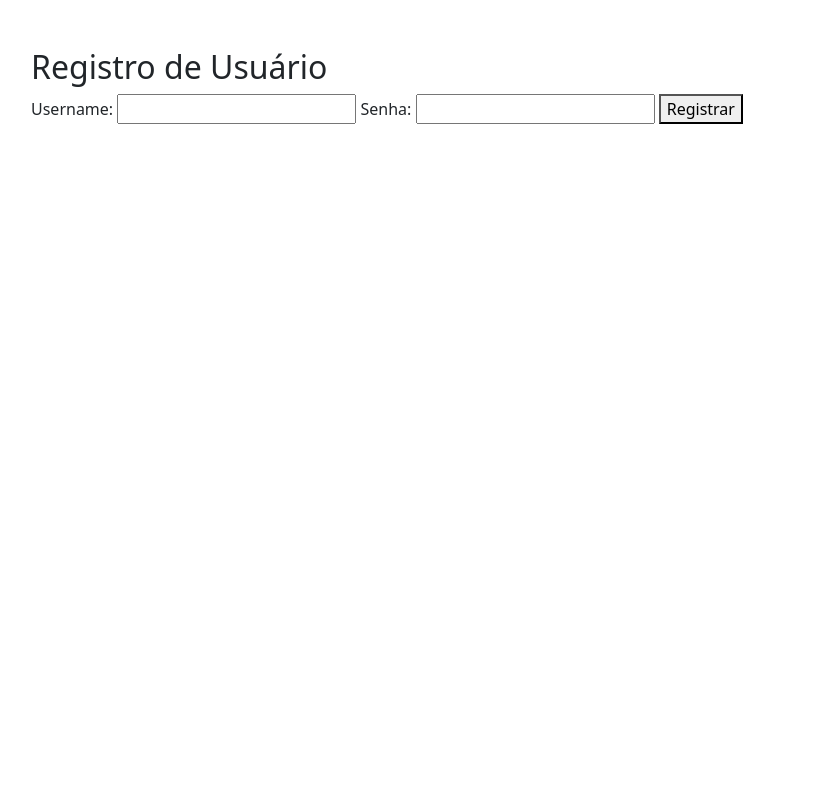
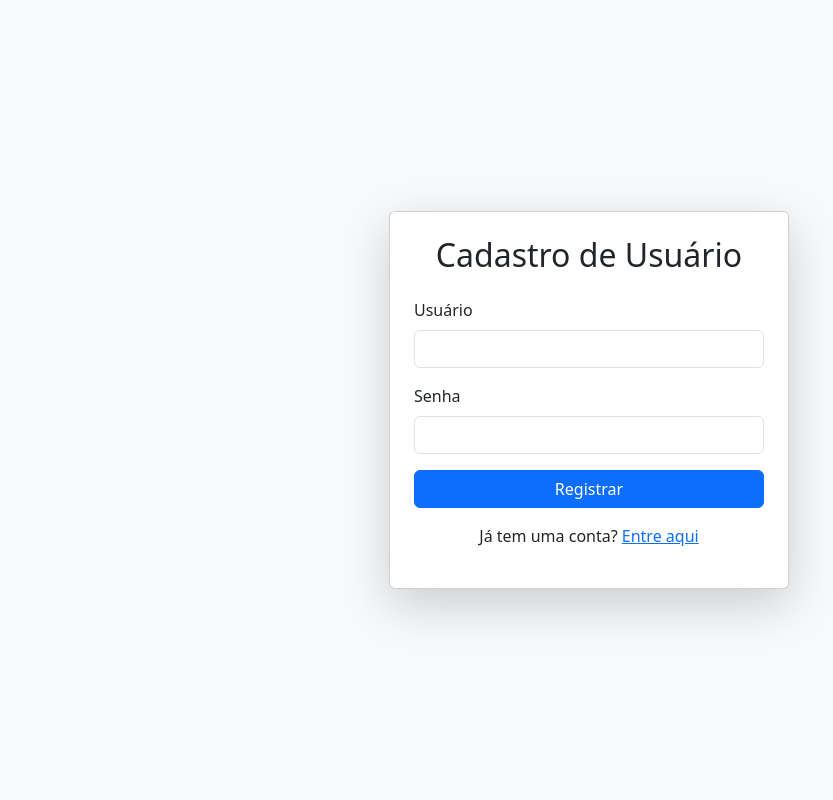
Before and after one commit to wesle-yey/API-Gerenciamento-escolar, a FastAPI app: page /register in a window 1280 px wide. Shown: the whole page, without its empty margins (51-884 px from the left). Run offline with FastAPI, Linux system fonts and the light colour scheme.

Commit message:
Novo design das rotas de login e cadastro de usuários

```diff
--- a/templates/register.html
+++ b/templates/register.html
@@ -3,20 +3,26 @@
 <head>
     <meta charset="UTF-8">
     <meta name="viewport" content="width=device-width, initial-scale=1.0">
-    <title>Registro</title>
-    <link rel="stylesheet" href="https://cdn.jsdelivr.net/npm/bootstrap@5.3.0/dist/css/bootstrap.min.css">
+    <title>Cadastro</title>
+    <link href="https://cdn.jsdelivr.net/npm/bootstrap@5.3.0/dist/css/bootstrap.min.css" rel="stylesheet">
 </head>
-<body class="container mt-5">
-    <h2>Registro de Usuário</h2>
-    <form action="/register" method="POST" class="form-register">
-
-        <label for="username">Username:</label>
-        <input type="text" id="username" name="username" required class="form-input">
-
-        <label for="password">Senha:</label>
-        <input type="password" id="password" name="password" required class="form-input">
-
-        <button type="submit" class="btn-submit">Registrar</button>
-    </form>
+<body class="bg-light">
+    <div class="container d-flex justify-content-center align-items-center" style="height: 100vh;">
+        <div class="card shadow-lg p-4" style="width: 400px;">
+            <h2 class="text-center mb-4">Cadastro de Usuário</h2>
+            <form action="/register" method="POST">
+                <div class="mb-3">
+                    <label for="username" class="form-label">Usuário</label>
+                    <input type="text" id="username" name="username" class="form-control" required>
+                </div>
+                <div class="mb-3">
+                    <label for="password" class="form-label">Senha</label>
+                    <input type="password" id="password" name="password" class="form-control" required>
+                </div>
+                <button type="submit" class="btn btn-primary w-100">Registrar</button>
+                <p class="text-center mt-3">Já tem uma conta? <a href="/login">Entre aqui</a></p>
+            </form>
+        </div>
+    </div>
 </body>
 </html>
```
Also changed, not shown: templates/login.html (+11 -9 lines).
